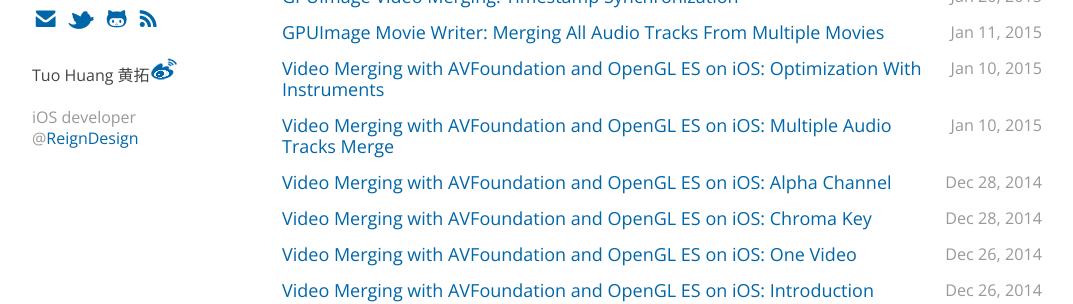
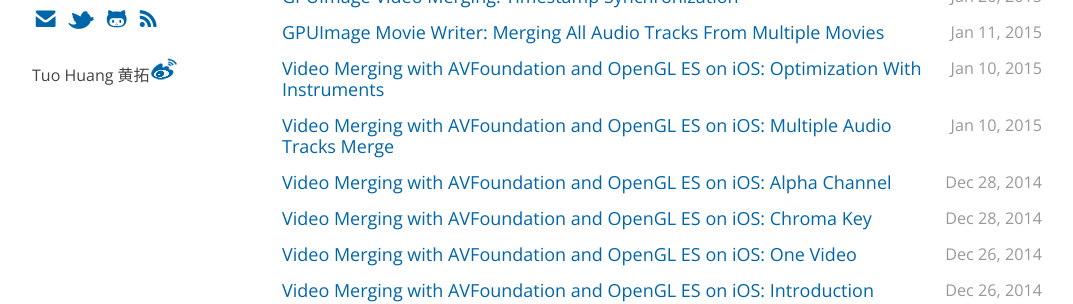
Before and after one commit to tuo/tuo.github.io, a Jekyll site: the page built from index.html, in a window 1280 px wide. Shown: the part 178-482 px from the top of the page, without its empty margins (138-1211 px from the left). Built offline with Jekyll 4.4.1, drawn with Linux system fonts in a browser that asks for light colours.

Commit message:
Update default.html

```diff
--- a/_layouts/default.html
+++ b/_layouts/default.html
@@ -63,7 +63,6 @@
 
           <ul id="me">
             <li>Tuo Huang 黄拓</span><a href="http://weibo.com/tu0huang" style="display:inline-block;"><img src='/static/images/sinaweibo.png'/></a></li>
-            <li class="gray"><br/>iOS developer</br>@<a href="http://www.reigndesign.com">ReignDesign</a></li>
           </ul>
         </section>
       </div>
```
